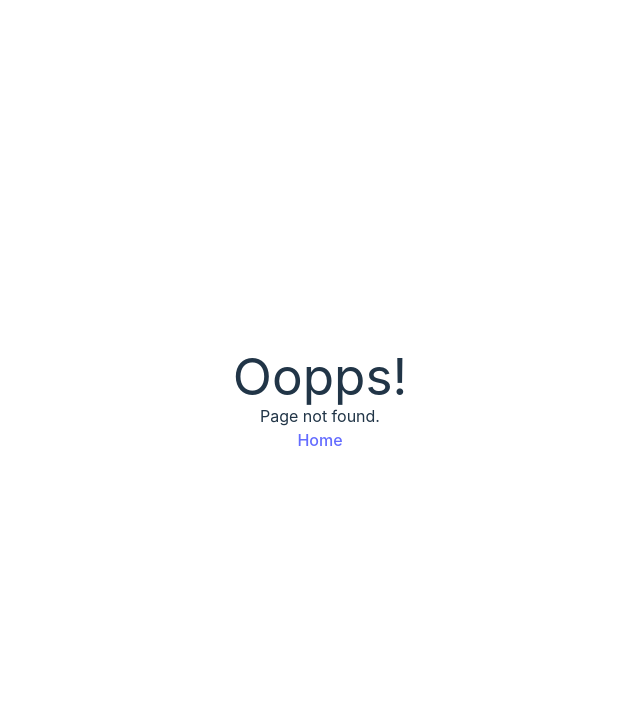
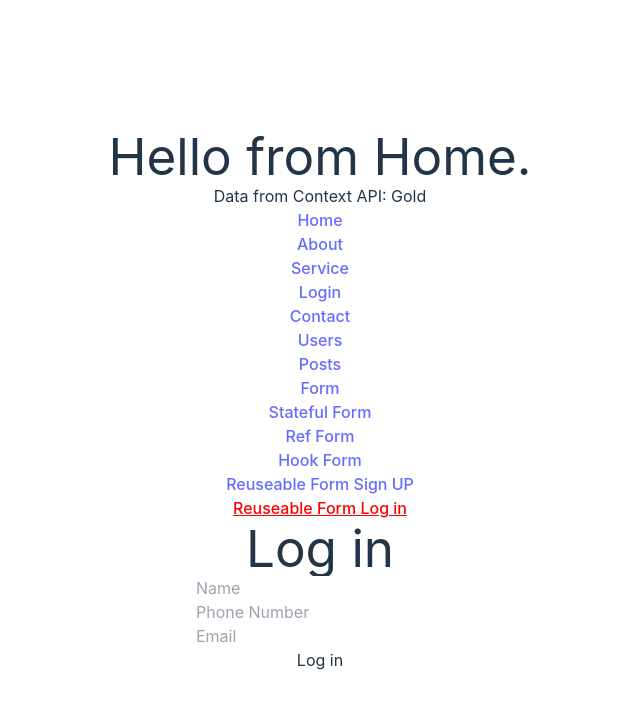
Before and after one commit to Jaber4770/Milestone_8, a React (Vite) app in the folder react-router/react-router-project/: page /reuseableformLogin in a window 1280 px wide. Before the commit this address had no page. Shown: the top 708 px of the page, without its empty margins (320-960 px from the left). Built offline with nearby package versions, Linux system fonts and the light colour scheme.

Commit message:
practice of milestone eight

```diff
--- a/react-router/react-router-project/src/App.jsx
+++ b/react-router/react-router-project/src/App.jsx
@@ -1,33 +1,9 @@
-import { useState } from 'react'
-import reactLogo from './assets/react.svg'
-import viteLogo from '/vite.svg'
 import './App.css'
 
 function App() {
-  const [count, setCount] = useState(0)
 
   return (
     <>
-      <div>
-        <a href="https://vitejs.dev" target="_blank">
-          <img src={viteLogo} className="logo" alt="Vite logo" />
-        </a>
-        <a href="https://react.dev" target="_blank">
-          <img src={reactLogo} className="logo react" alt="React logo" />
-        </a>
-      </div>
-      <h1>Vite + React</h1>
-      <div className="card">
-        <button onClick={() => setCount((count) => count + 1)}>
-          count is {count}
-        </button>
-        <p>
-          Edit <code>src/App.jsx</code> and save to test HMR
-        </p>
-      </div>
-      <p className="read-the-docs">
-        Click on the Vite and React logos to learn more
-      </p>
     </>
   )
 }
--- a/react-router/react-router-project/src/Component/Home/Home.jsx
+++ b/react-router/react-router-project/src/Component/Home/Home.jsx
@@ -1,11 +1,18 @@
 import { NavLink, Outlet } from "react-router-dom";
-import "./Home.css"
+import "./Home.css";
+import { useContext } from "react";
+import { DataContext } from "../../main";
+
+
+
 
 const Home = () => {
+    const data = useContext(DataContext);
     return (
         <div>
 
             <h1>Hello from Home.</h1>
+            <p>Data from Context API: {data}</p>
 
             <nav>
                 <ul>
@@ -39,6 +46,15 @@ const Home = () => {
                     <li>
                         <NavLink to='/formref'>Ref Form</NavLink>
                     </li>
+                    <li>
+                        <NavLink to='/hookform'>Hook Form</NavLink>
+                    </li>
+                    <li>
+                        <NavLink to='/reuseableformSignUP'>Reuseable Form Sign UP</NavLink>
+                    </li>
+                    <li>
+                        <NavLink to='/reuseableformLogin'>Reuseable Form Log in</NavLink>
+                    </li>
                 </ul>
             </nav>
             {
--- /dev/null
+++ b/react-router/react-router-project/src/Component/HookForm/HookForm.jsx
@@ -0,0 +1,31 @@
+import useInputState from "../../Hook/inputHook/hook";
+
+
+const HookForm = () => {
+
+    const [name, handleNameChange] = useInputState('');
+    const [phone, handlePhoneChange] = useInputState('');
+    const [email, handleEmailChange] = useInputState('');
+
+    const handleFormSubmit = (e) => {
+        e.preventDefault();
+        console.log(name, phone, email);
+    }
+
+
+    return (
+        <div>
+            <h1 className="text-5xl mt-10">Form</h1>
+            <div className="border-2 rounded-lg py-3">
+                <form onSubmit={handleFormSubmit}>
+                    <input value={name} onChange={handleNameChange} name="name" className="py-2 px-3 my-2 rounded-lg" placeholder="Name" type="text" /> <br />
+                    <input value={phone} onChange={handlePhoneChange} name="phone" className="py-2 px-3 my-2 rounded-lg" placeholder="Phone Number" type="text" /> <br />
+                    <input value={email} onChange={handleEmailChange} name="email" className="py-2 px-3 my-2 rounded-lg" placeholder="Email" type="email" /> <br />
+                    <input className="py-2 px-3 my-2 rounded-lg bg-gray-900 cursor-pointer" type="submit" value="Submit" />
+                </form>
+            </div>
+        </div>
+    );
+};
+
+export default HookForm;
--- /dev/null
+++ b/react-router/react-router-project/src/Component/ReuseableForm/ReUseableForm.jsx
@@ -0,0 +1,22 @@
+
+
+const ReUseableForm = ({formTitle,btnText}) => {
+    const handleFormSubmit = (e) => {
+        e.preventDefault();
+    }
+    return (
+        <div>
+            <h1 className="text-5xl mt-10">{formTitle}</h1>
+            <div className="border-2 rounded-lg py-3">
+                <form onSubmit={handleFormSubmit}>
+                    <input name="name" className="py-2 px-3 my-2 rounded-lg" placeholder="Name" type="text" /> <br />
+                    <input name="phone" className="py-2 px-3 my-2 rounded-lg" placeholder="Phone Number" type="text" /> <br />
+                    <input name="email" className="py-2 px-3 my-2 rounded-lg" placeholder="Email" type="email" /> <br />
+                    <input className="py-2 px-3 my-2 rounded-lg bg-gray-900 cursor-pointer" type="submit" value={btnText} />
+                </form>
+            </div>
+        </div>
+    );
+};
+
+export default ReUseableForm;
--- /dev/null
+++ b/react-router/react-router-project/src/Hook/inputHook/hook.js
@@ -0,0 +1,13 @@
+import { useState } from "react"
+
+const useInputState = (defaultValue = null) => {
+    const [value, setValue] = useState(defaultValue);
+
+
+    const handleChange = e => {
+        setValue(e.target.value);
+    }
+    return [value, handleChange];
+}
+
+export default useInputState;
--- a/react-router/react-router-project/src/main.jsx
+++ b/react-router/react-router-project/src/main.jsx
@@ -1,4 +1,4 @@
-import React from 'react'
+import React, { createContext } from 'react'
 import ReactDOM from 'react-dom/client'
 import App from './App.jsx'
 import './index.css'
@@ -19,7 +19,14 @@ import NotFound from './Component/NotFound/NotFound.jsx';
 import Form from './Component/Form/Form.jsx';
 import StatefulForm from './Component/StatefulForm/StatefulForm/StatefulForm.jsx';
 import FormRef from './Component/FormRef/FormRef.jsx';
+import HookForm from './Component/HookForm/HookForm.jsx';
+import ReUseableForm from './Component/ReuseableForm/ReUseableForm.jsx';
 
+export const DataContext = createContext('Gold');
+
+<DataContext.Provider value="Gold">
+  <Home></Home>
+</DataContext.Provider>
 
 const router = createBrowserRouter([
   {
@@ -50,7 +57,7 @@ const router = createBrowserRouter([
       },
       {
         path: `/user/:userId`,
-        loader: ({params})=> fetch(`https://jsonplaceholder.typicode.com/users/${params.userId}`),
+        loader: ({ params }) => fetch(`https://jsonplaceholder.typicode.com/users/${params.userId}`),
         element: <UserDetails></UserDetails>
       },
       {
@@ -60,7 +67,7 @@ const router = createBrowserRouter([
       },
       {
         path: "/posts/:postID",
-        loader: ({params}) => fetch(`https://jsonplaceholder.typicode.com/posts/${params.postID}`),
+        loader: ({ params }) => fetch(`https://jsonplaceholder.typicode.com/posts/${params.postID}`),
         element: <PostDetails></PostDetails>
       },
       {
@@ -74,6 +81,18 @@ const router = createBrowserRouter([
       {
         path: '/formref',
         element: <FormRef></FormRef>
+      },
+      {
+        path: '/hookform',
+        element: <HookForm></HookForm>
+      },
+      {
+        path: '/reuseableformSignUP',
+        element: <ReUseableForm formTitle={"Sign up"} btnText={'Submit'}></ReUseableForm>
+      },
+      {
+        path: '/reuseableformLogin',
+        element: <ReUseableForm formTitle={"Log in"} btnText={'Log in'}></ReUseableForm>
       }
     ]
   }
```
